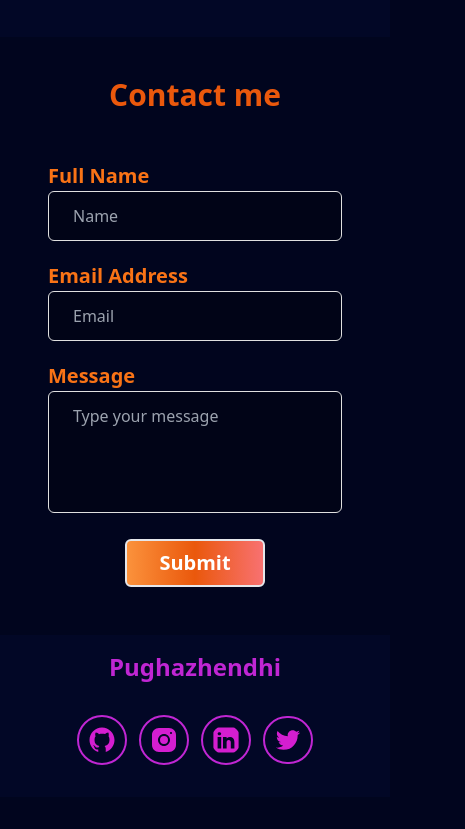
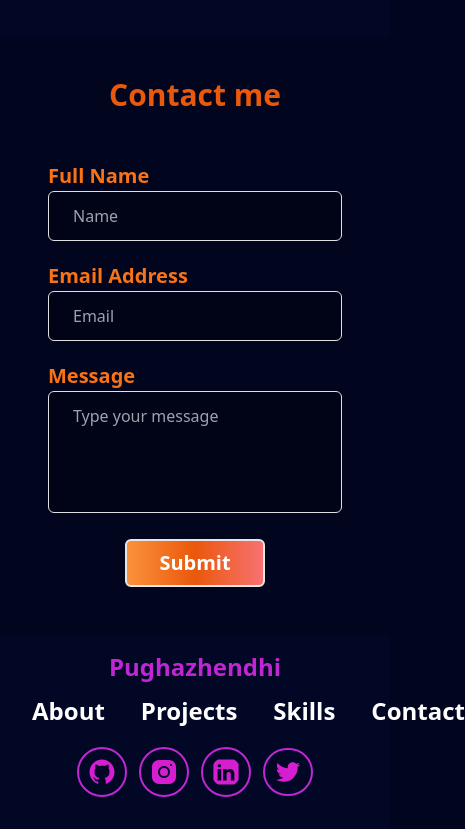
Before and after one commit to pughaz2003/Portfolio, a website: page index.html in a window 390 px wide. Shown: the part 4367-5196 px from the top of the page, 465 px wide, since content can reach past the window. Before the commit the page ends 5164 px from the top, so only its background shows below. Drawn offline with nearby package versions, Linux system fonts and the light colour scheme; a web font is replaced by a local one.

Commit message:
modified

```diff
--- a/index.html
+++ b/index.html
@@ -322,8 +322,8 @@
               </section>
 <footer class="bg-color-primary-light p-4">
   <p class="text-2xl font-semibold text-center text-fuchsia-600">Pughazhendhi</p>
-  <div class="flex justify-center gap-4 mt-3">
-    <ul class="hidden md:flex items-center  gap-9 text-2xl lg:text-2xl font-semibold">
+  <div class="flex justify-center mt-3 ">
+    <ul class="flex items-center  gap-9 text-2xl  font-semibold">
       <li><a href="#home" class="hover:text-color-secondary ease-in duration-200">Home</a></li>
       <li><a href="#about" class="hover:text-color-secondary ease-in duration-200">About</a></li>
       <li><a href="#projects" class="hover:text-color-secondary ease-in duration-200">Projects</a></li>
```
